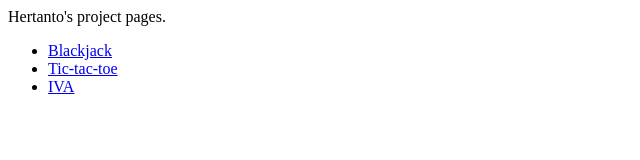
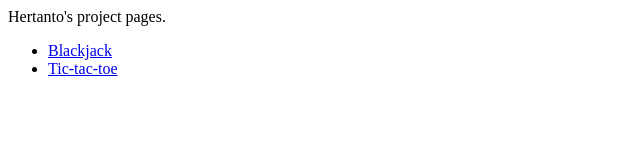
Before and after one commit to hertantoirawan/hertantoirawan.github.io, a plain HTML site: page index.html in a window 1280 px wide. Shown: the full height of the page, 0-640 px from the left. Drawn offline with Linux system fonts and the light colour scheme.

Commit message:
Update index.html

```diff
--- a/index.html
+++ b/index.html
@@ -8,7 +8,6 @@
       <ul>
         <li><a href="blackjack/">Blackjack</a></li>
         <li><a href="tictactoe/">Tic-tac-toe</a></li>
-        <li><a href="iva.html">IVA</a></li>
       </ul>
     </div>
   </body>
```
